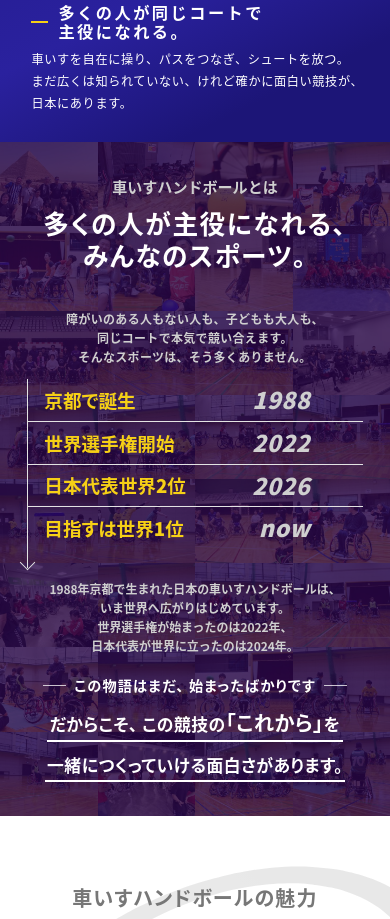
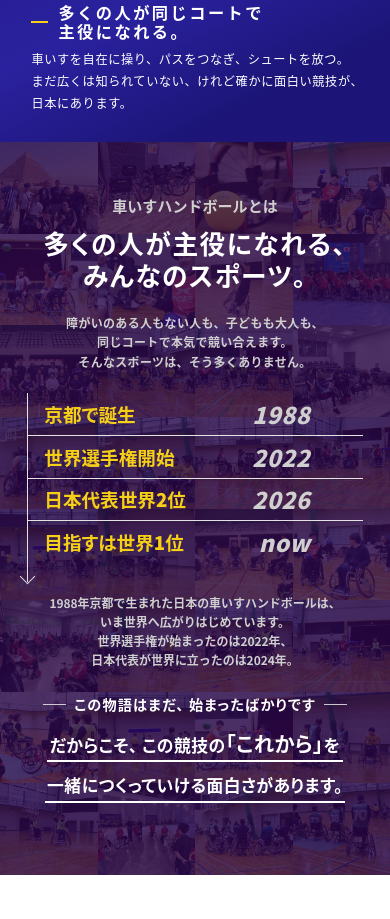
Before and after one commit to ShojiAkifumi/jwhf, a plain HTML site: page index.html in a window 390 px wide. Shown: the part 455-1374 px from the top of the page. Drawn offline with Linux system fonts and the light colour scheme.

Commit message:
スマホの余白を調整

```diff
--- a/css/style.css
+++ b/css/style.css
@@ -1008,7 +1008,7 @@ p.sec-label,
     display: none;
   }
   .about__inner {
-    padding: calc(38 * var(--a)) calc(30 * var(--a)) calc(36 * var(--a));
+    padding: calc(60 * var(--a)) calc(30 * var(--a)) calc(80 * var(--a));
   }
   .about__label {
     font-size: calc(17 * var(--a));
@@ -1019,7 +1019,7 @@ p.sec-label,
     line-height: 1.25;
   }
   .about__lead {
-    margin-top: calc(42 * var(--a));
+    margin-top: calc(25 * var(--a));
     font-size: calc(13.5 * var(--a));
     line-height: 1.6;
     letter-spacing: 0.03em;
@@ -1028,7 +1028,7 @@ p.sec-label,
   /* 年表：縦のタイムライン */
   .history {
     display: block;
-    margin: calc(14 * var(--a)) 0 0;
+    margin: calc(25 * var(--a)) 0 0;
     padding: 0 0 calc(22 * var(--a));
     text-align: left;
   }
@@ -1099,7 +1099,7 @@ p.sec-label,
     line-height: 1.6;
   }
   .about__story {
-    margin-top: calc(20 * var(--a));
+    margin-top: calc(25 * var(--a));
     font-size: calc(16 * var(--a));
     letter-spacing: 0.08em;
   }
@@ -1108,7 +1108,7 @@ p.sec-label,
     width: calc(26 * var(--a));
   }
   .about__catch {
-    margin: calc(2 * var(--a)) calc(-12 * var(--a)) 0;
+    margin: calc(4 * var(--a)) calc(-12 * var(--a)) 0;
     font-size: calc(19 * var(--a));
     line-height: 2.25;
     letter-spacing: 0.03em;
@@ -1230,13 +1230,13 @@ p.sec-label,
 /* transition は拡大時だけ（.js-anim 付与時に縮小する動きを見せない） */
 .charm__ring.is-animated {
   scale: 1;
-  transition: scale 1.6s cubic-bezier(0.22, 1, 0.36, 1);
+  transition: scale 0.8s cubic-bezier(0.22, 1, 0.36, 1);
 }
 .charm__inner {
   position: relative;
   max-width: calc(1300px + var(--gutter) * 2);
   margin: 0 auto;
-  padding: clamp(64px, 6.5vw, 124px) var(--gutter) 0;
+  padding: clamp(80px, 6.5vw, 124px) var(--gutter) 0;
   text-align: center;
 }
 .charm__title {
@@ -1489,7 +1489,7 @@ p.sec-label,
   .points {
     --k: calc(100vw / 440);
     --pw: 440;
-    padding: calc(3 * var(--k)) 0 calc(21 * var(--k));
+    padding: calc(3 * var(--k)) 0 calc(60 * var(--k));
   }
   .point {
     height: auto;
@@ -1588,14 +1588,14 @@ p.sec-label,
     calc(var(--bg-dir, -1) * var(--pw) * var(--k)),
     calc(var(--bg-dir, -1) * (var(--gr) - var(--gl)) * var(--k))
   );
-  transition: transform 1.1s cubic-bezier(0.22, 1, 0.36, 1);
+  transition: transform 2s cubic-bezier(0.22, 1, 0.36, 1);
 }
 .point--even {
   --bg-dir: 1;
 }
 .point.js-anim .point__band {
   transform: translateX(calc(var(--band-dir, 1) * 105%));
-  transition: transform 0.9s cubic-bezier(0.22, 1, 0.36, 1) 0.3s;
+  transition: transform 1.8s cubic-bezier(0.22, 1, 0.36, 1) 0.3s;
 }
 .point--even {
   --band-dir: -1;
@@ -1633,7 +1633,7 @@ p.sec-label,
    ========================================================= */
 .rule {
   position: relative;
-  padding: clamp(56px, 5.6vw, 108px) var(--gutter);
+  padding: clamp(90px, 5.6vw, 120px) var(--gutter);
   background: url(../img/rule-bg.jpg) center / cover no-repeat;
 }
 .rule::before {
@@ -2063,7 +2063,7 @@ p.sec-label,
     height: calc(235 * var(--f));
   }
   .future__inner {
-    padding: calc(86 * var(--f)) calc(12 * var(--f)) calc(43 * var(--f));
+    padding: calc(60 * var(--f)) calc(12 * var(--f)) calc(43 * var(--f));
   }
   .future .sec-label {
     font-size: calc(15 * var(--f));
--- a/js/main.js
+++ b/js/main.js
@@ -193,6 +193,37 @@
     });
   }
 
+  /* ---------- Support のアニメーションは .welcome のアニメーション終了後に実行 ---------- */
+  const welcome = document.querySelector(".welcome");
+  let welcomeDone = !welcome;
+  const waiting = [];
+  const finishWelcome = () => {
+    if (welcomeDone) return;
+    welcomeDone = true;
+    waiting.splice(0).forEach((fn) => fn());
+  };
+  // Support 内の要素なら .welcome の終了を待ってから実行
+  const runAfterWelcome = (el, fn) => {
+    if (welcomeDone || !el.closest(".support")) return fn();
+    // アンカーリンク等で .welcome を見ないまま通り過ぎた場合は待たない
+    if (!welcome.classList.contains("is-show") && welcome.getBoundingClientRect().bottom < 0) finishWelcome();
+    welcomeDone ? fn() : waiting.push(fn);
+  };
+  const startWelcome = () => {
+    welcome.classList.add("is-show");
+    if (matchMedia("(prefers-reduced-motion: reduce)").matches) return finishWelcome();
+    // 最後の帯のスライドインが終わったら完了
+    const last = welcome.querySelector(".welcome__copy span:last-child");
+    if (!last) return finishWelcome();
+    last.addEventListener("transitionend", (e) => e.propertyName === "transform" && finishWelcome());
+    // transitionend が来ない場合の保険：CSSの delay + duration の最大値＋少し待って完了
+    const cs = getComputedStyle(last);
+    const sec = (v) => v.split(",").map((t) => parseFloat(t) * (t.trim().endsWith("ms") ? 1 : 1000));
+    const delays = sec(cs.transitionDelay);
+    const total = Math.max(...sec(cs.transitionDuration).map((d, i) => d + (delays[i % delays.length] || 0)));
+    setTimeout(finishWelcome, total + 300);
+  };
+
   /* ---------- スクロールでフェードイン ---------- */
   const targets = document.querySelectorAll(
     ".about__inner > :not(.history), .charm__inner > *, .rule__box, .future__inner > *, .support__box > *",
@@ -201,10 +232,11 @@
     const io = new IntersectionObserver(
       (entries) => {
         entries.forEach((en) => {
-          if (en.isIntersecting) {
-            en.target.classList.add("is-show");
-            io.unobserve(en.target);
-          }
+          if (!en.isIntersecting) return;
+          const el = en.target;
+          io.unobserve(el);
+          if (el === welcome) return startWelcome();
+          runAfterWelcome(el, () => el.classList.add("is-show"));
         });
       },
       { rootMargin: "0px 0px -20% 0px" },
@@ -298,8 +330,9 @@
       (entries) => {
         entries.forEach((en) => {
           if (!en.isIntersecting) return;
-          en.target.classList.add("is-marked");
-          mio.unobserve(en.target);
+          const el = en.target;
+          mio.unobserve(el);
+          runAfterWelcome(el, () => el.classList.add("is-marked"));
         });
       },
       { rootMargin: "0px 0px -15% 0px" },
```
